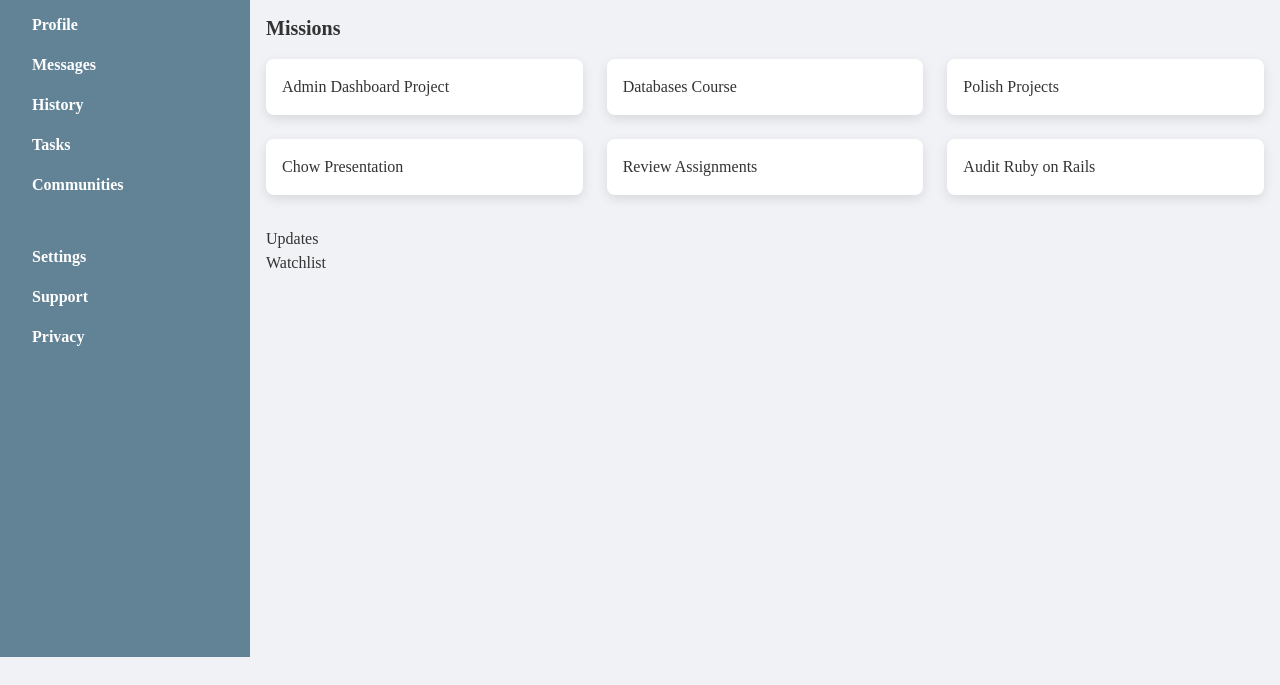
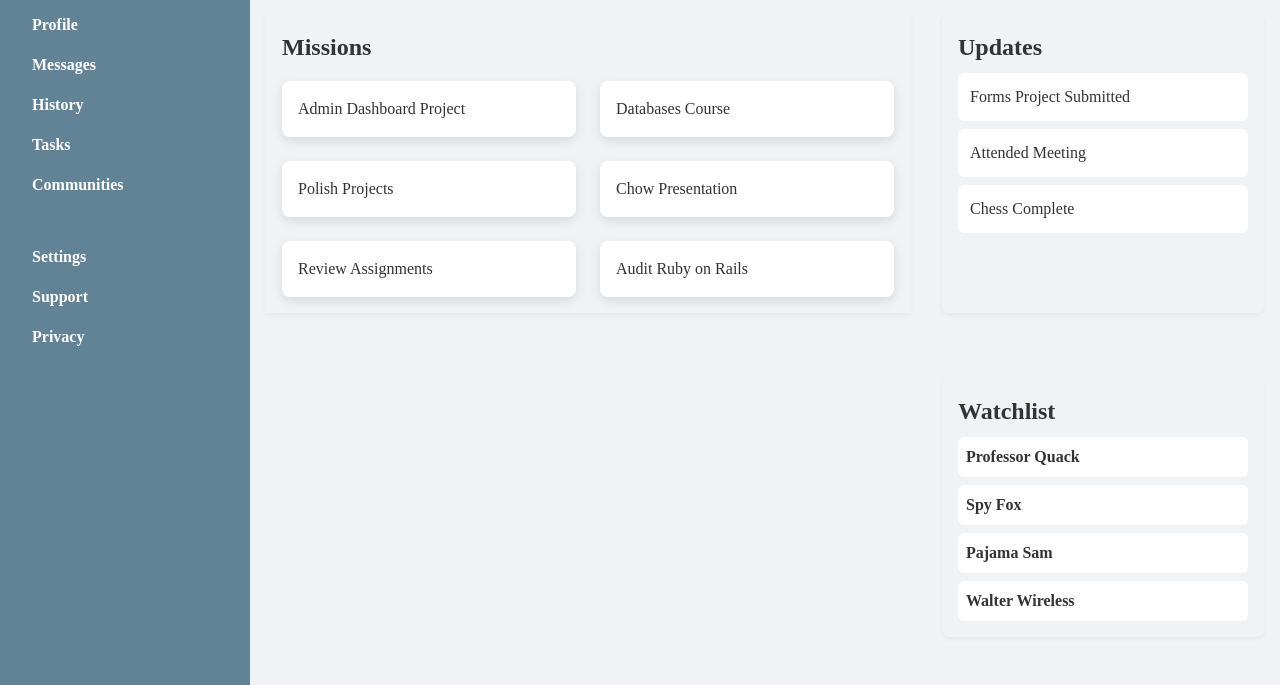
Before and after one commit to briHalterman/admin-dashboard, a plain HTML site: page index.html in a window 1280 px wide. Shown: the part 143-828 px from the top of the page. Before the commit the page ends 800 px from the top, so only its background shows below. Drawn offline with Linux system fonts and the light colour scheme.

Commit message:
Lay out and style main content

```diff
--- a/index.html
+++ b/index.html
@@ -54,6 +54,7 @@
         </div>
       </div>
     </header>
+
     <main class="main-content">
       <div class="content">
         <section class="projects">
@@ -67,8 +68,23 @@
             <div class="project-card">Audit Ruby on Rails</div>
           </div>
         </section>
-        <section class="Announcements">Updates</section>
-        <section class="Trending">Watchlist</section>
+
+        <section class="updates">
+          <h2>Updates</h2>
+          <div class="update-card">Forms Project Submitted</div>
+          <div class="update-card">Attended Meeting</div>
+          <div class="update-card">Chess Complete</div>
+        </section>
+
+        <section class="watchlist">
+          <h2>Watchlist</h2>
+          <ul>
+            <li>Professor Quack</li>
+            <li>Spy Fox</li>
+            <li>Pajama Sam</li>
+            <li>Walter Wireless</li>
+          </ul>
+        </section>
       </div>
     </main>
   </div>
--- a/style.css
+++ b/style.css
@@ -185,13 +185,21 @@ nav a:hover {
   background-color: #F0F2F5;
 }
 
+.content {
+  display: grid;
+  grid-template-columns: 2fr 1fr;
+  gap: 2rem;
+}
+
 .projects {
+  grid-column: 1;
   margin-bottom: 2rem;
+  box-shadow: 0 2px 5px rgba(0, 0, 0, 0.05);
+  padding: 1rem;
 }
 
 .projects h2 {
   margin-bottom: 1rem;
-  font-size: 1.25rem
 }
 
 .project-grid {
@@ -207,3 +215,32 @@ nav a:hover {
   box-shadow: 0 4px 12px rgba(0, 0, 0, 0.1);
   cursor: pointer;
 }
+
+.updates,
+.watchlist {
+  padding: 1rem;
+  border-radius: 8px;
+  margin-bottom: 2rem;
+  box-shadow: 0 2px 5px rgba(0, 0, 0, 0.05);
+  grid-column: 2;
+}
+
+.update-card {
+  background-color: white;
+  margin-top: 0.5rem;
+  padding: 0.75rem;
+  border-radius: 6px;
+}
+
+.watchlist ul {
+  list-style: none;
+  padding-left: 0;
+}
+
+.watchlist li {
+  background-color: white;
+  padding: 0.5rem;
+  margin-top: 0.5rem;
+  border-radius: 6px;
+  font-weight: bold;
+}
```
Also changed, not shown: 1 other file.
